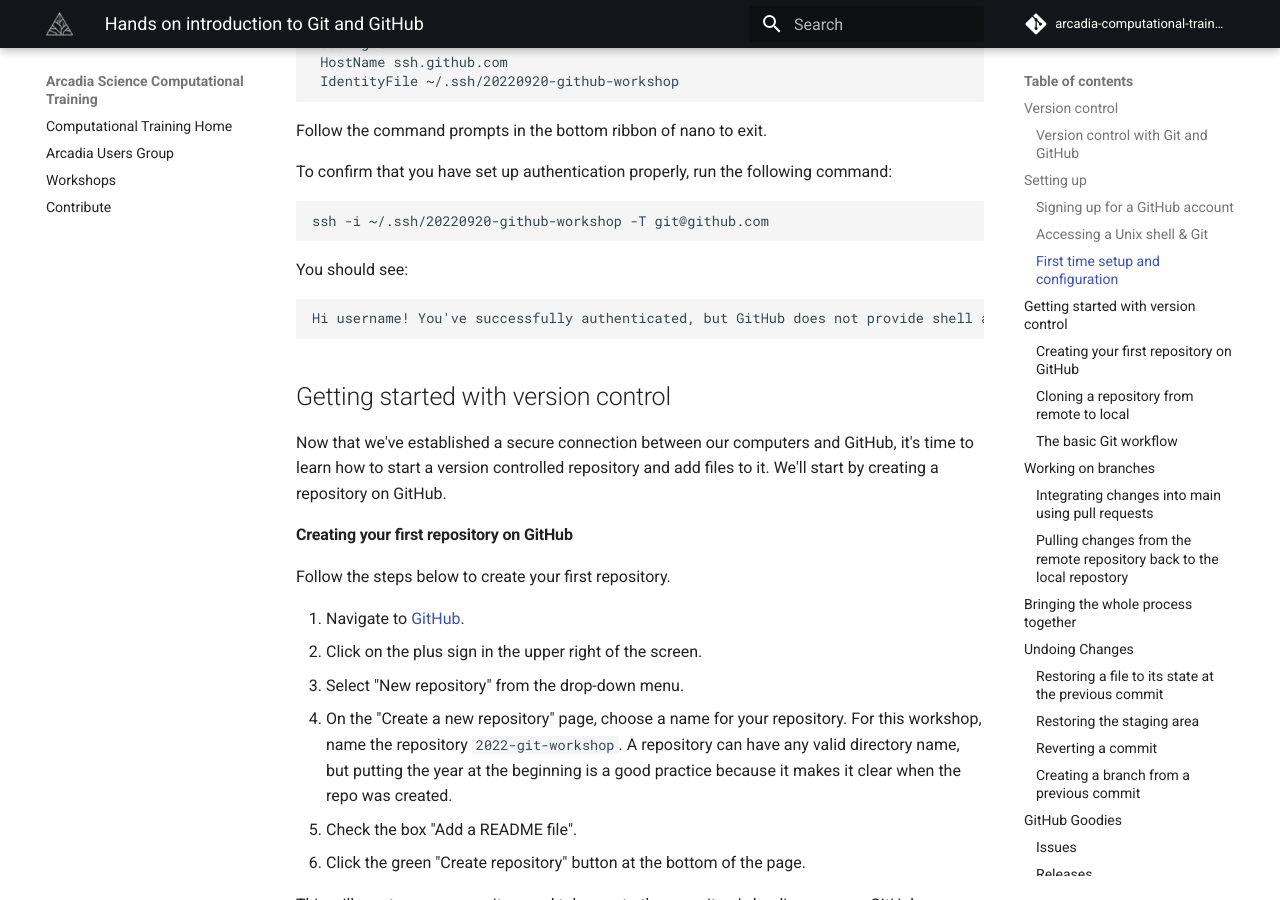
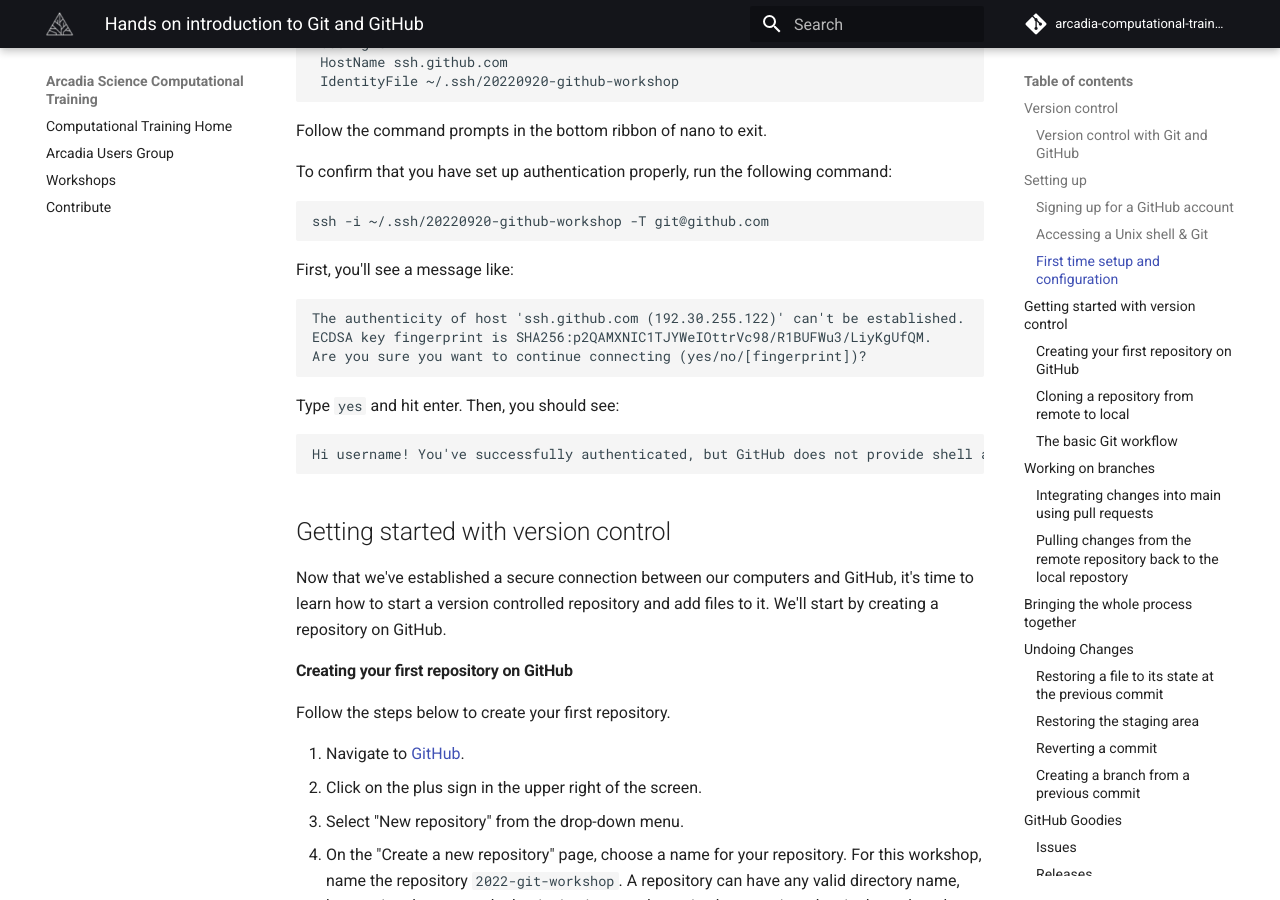
Before and after one commit to Arcadia-Science/arcadia-computational-training, an MkDocs documentation site: the page built from docs/workshops/20220920-intro-to-git-and-github/lesson.md, in a window 1280 px wide and 900 px high, scrolled down 4128 px. Built offline with MkDocs 1.6.1 and Material for MkDocs 9.7.7, drawn with Linux system fonts in a browser that asks for light colours; comment, search, counter and statistics services are not loaded.

Commit message:
type yes for connecting

````diff
--- a/docs/workshops/20220920-intro-to-git-and-github/lesson.md
+++ b/docs/workshops/20220920-intro-to-git-and-github/lesson.md
@@ -208,7 +208,15 @@
 ssh -i ~/.ssh/20220920-github-workshop -T git@github.com
 ```
 
-You should see:
+First, you'll see a message like:
+```
+The authenticity of host 'ssh.github.com (192.30.255.122)' can't be established.
+ECDSA key fingerprint is SHA256:p2QAMXNIC1TJYWeIOttrVc98/R1BUFWu3/LiyKgUfQM.
+Are you sure you want to continue connecting (yes/no/[fingerprint])?
+```
+
+Type `yes` and hit enter.
+Then, you should see:
 ```
 Hi username! You've successfully authenticated, but GitHub does not provide shell access.
 ```
````
